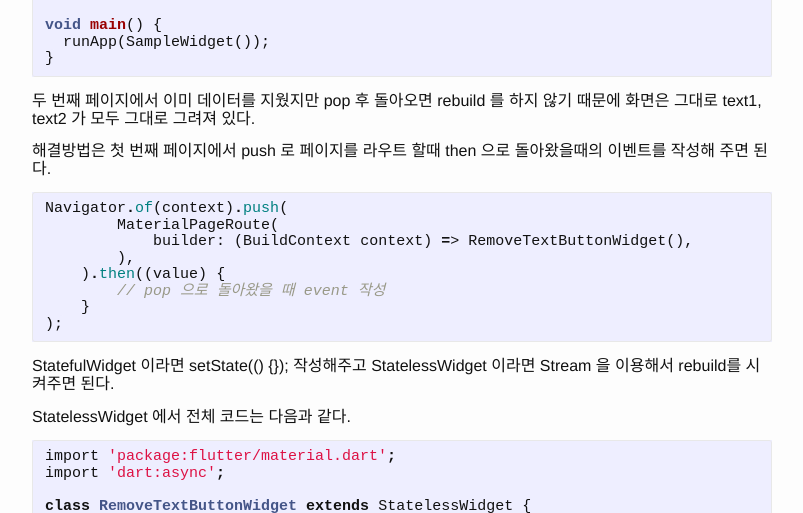
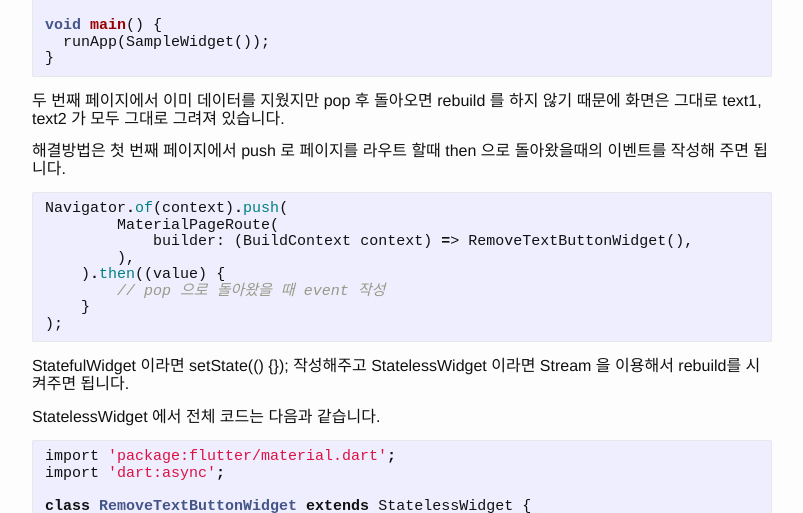
Before and after one commit to battlecook/battlecook.github.io, a Jekyll site: the page built from _posts/2021-02-09-flutter-navigator-pop-and-rebuild.md, in a window 1280 px wide and 900 px high, scrolled down 2635 px. Shown: the part 168-681 px from the top of the window, without its empty margins (238-1041 px from the left). Built offline with Jekyll 4.4.1, drawn with Linux system fonts in a browser that asks for light colours; comment, search, counter and statistics services are not loaded; some of the changed text lies outside the part shown.

Commit message:
존댓말로 변경

````diff
--- a/_posts/2021-02-09-flutter-navigator-pop-and-rebuild.md
+++ b/_posts/2021-02-09-flutter-navigator-pop-and-rebuild.md
@@ -3,7 +3,7 @@
 title:  flutter, Stateless 위젯에서 Navigator.pop 후 rebuild 하는 방법
 comments: true
 ---
-flutter 에서 Navigator 에 위젯을 푸쉬한 후 pop 으로 되돌아 오면 push 했을때 와는 다르게 rebuild 를 하지 않는다.
+flutter 에서 Navigator 에 위젯을 푸쉬한 후 pop 으로 되돌아 오면 push 했을때 와는 다르게 rebuild 를 하지 않습니다.
 
 ```dart
 
@@ -79,9 +79,9 @@
 }
 ```
 
-위의 코드를 실행시켰을때 씬을 이동한 후 push 로 돌아올때는 build 라는글자가 콘솔에 찍히지만 pop으로 돌아올때는 찍히지 않는 것을 볼 수 있다.
+위의 코드를 실행시켰을때 씬을 이동한 후 push 로 돌아올때는 build 라는글자가 콘솔에 찍히지만 pop으로 돌아올때는 찍히지 않는 것을 볼 수 있습니다.
 
-pop시에 rebuild 하지 않는게 가끔은 문제가 될 수 있다. 첫번째 페이지의 데이터를 두 번째 페이지에서 지우고 돌아온다고 가정해 보자
+pop시에 rebuild 하지 않는게 가끔은 문제가 될 수 있습니다. 첫번째 페이지의 데이터를 두 번째 페이지에서 지우고 돌아온다고 가정해 봅시다.
 
 ```dart
 import 'package:flutter/material.dart';
@@ -163,9 +163,9 @@
 }
 ```
 
-두 번째 페이지에서 이미 데이터를 지웠지만 pop 후 돌아오면 rebuild 를 하지 않기 때문에 화면은 그대로 text1, text2 가 모두 그대로 그려져 있다.
+두 번째 페이지에서 이미 데이터를 지웠지만 pop 후 돌아오면 rebuild 를 하지 않기 때문에 화면은 그대로 text1, text2 가 모두 그대로 그려져 있습니다.
 
-해결방법은 첫 번째 페이지에서 push 로 페이지를 라우트 할때 then 으로 돌아왔을때의 이벤트를 작성해 주면 된다.
+해결방법은 첫 번째 페이지에서 push 로 페이지를 라우트 할때 then 으로 돌아왔을때의 이벤트를 작성해 주면 됩니다.
 
 ```dart
 Navigator.of(context).push(
@@ -178,9 +178,9 @@
 );
 ```
 
-StatefulWidget 이라면 setState(() {}); 작성해주고 StatelessWidget 이라면 Stream 을 이용해서 rebuild를 시켜주면 된다.
+StatefulWidget 이라면 setState(() {}); 작성해주고 StatelessWidget 이라면 Stream 을 이용해서 rebuild를 시켜주면 됩니다.
 
-StatelessWidget 에서 전체 코드는 다음과 같다.
+StatelessWidget 에서 전체 코드는 다음과 같습니다.
 
 ```dart
 import 'package:flutter/material.dart';
````
